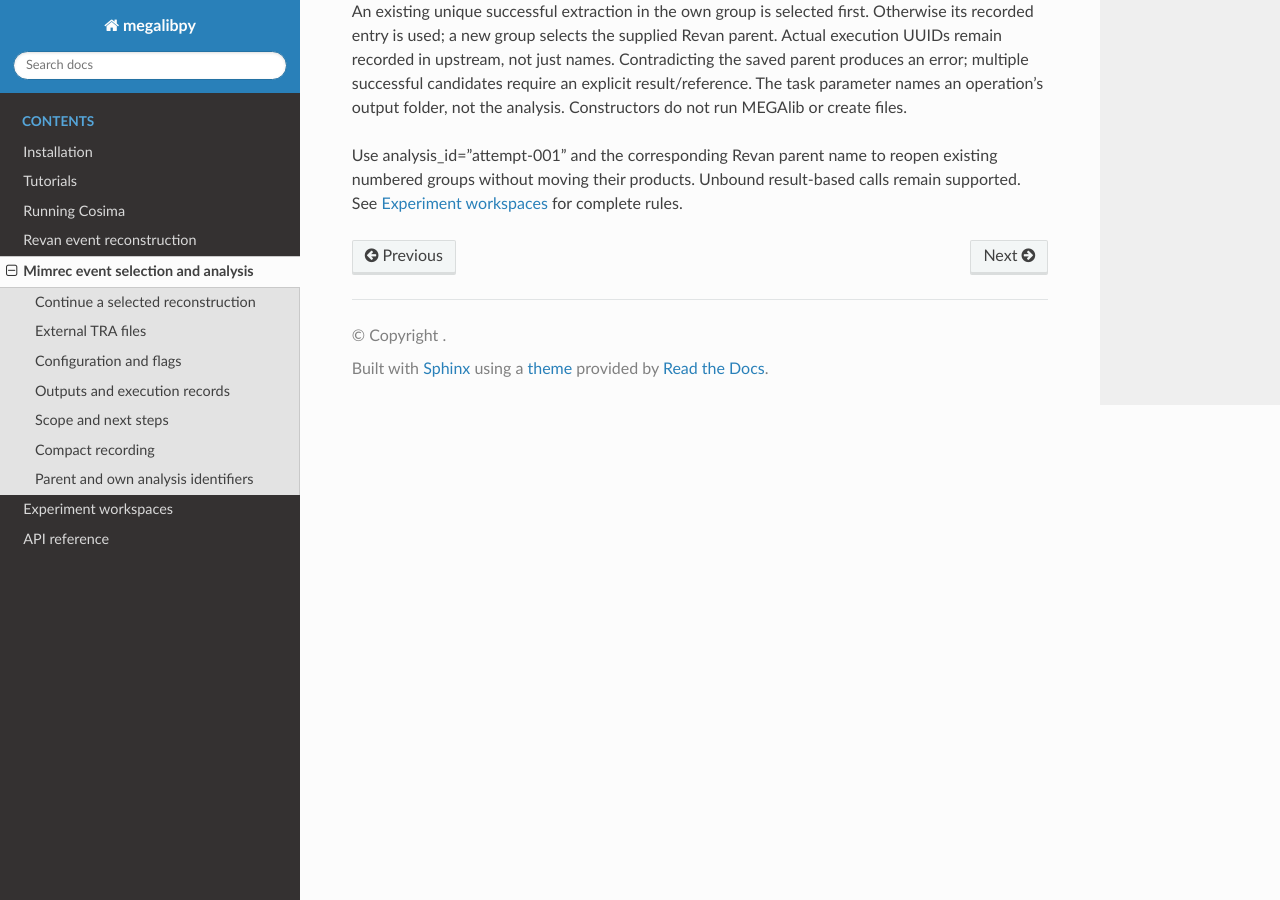
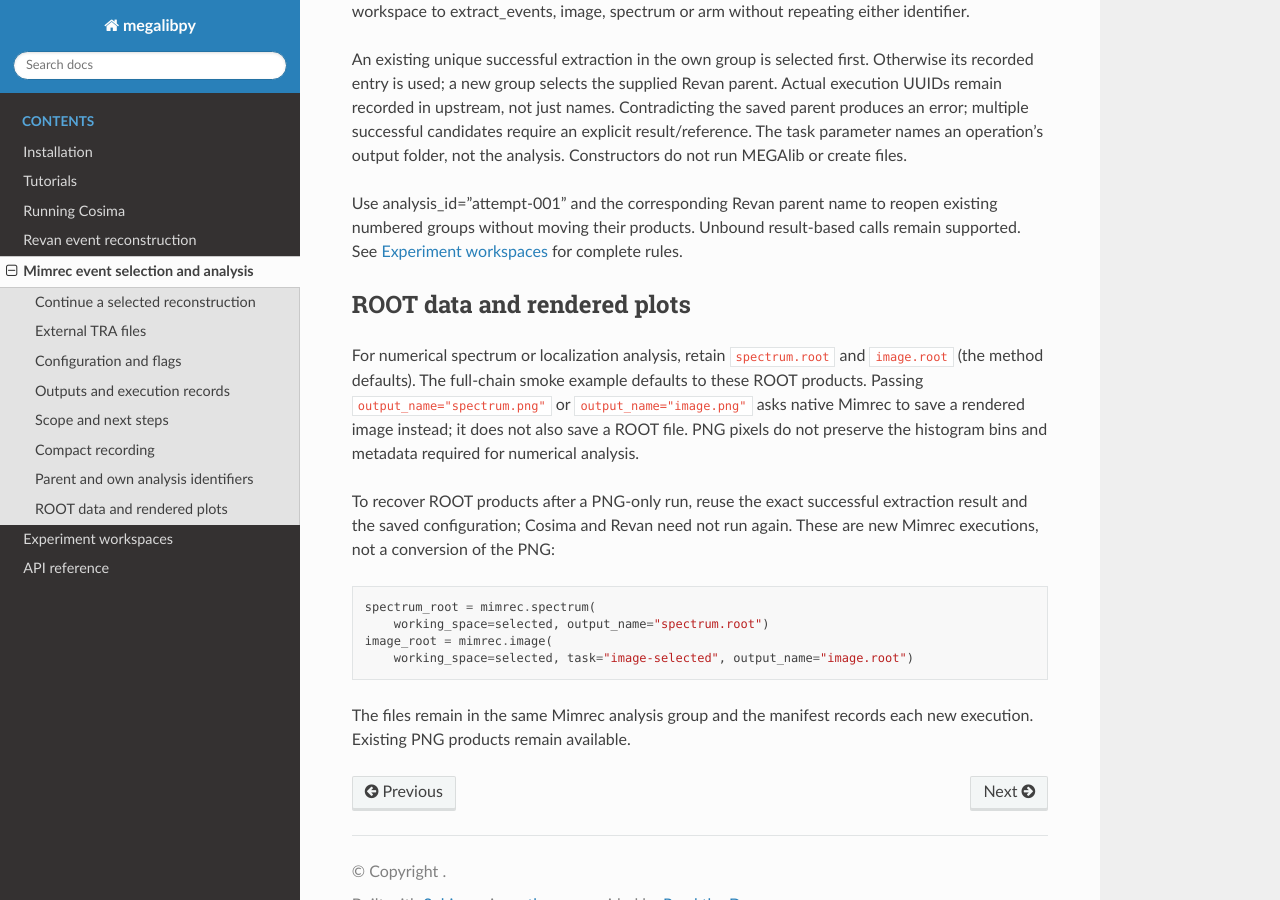
Before and after one commit to Yong2Sheng/megalibpy, a Sphinx documentation site: the page built from docs/mimrec.rst, in a window 1280 px wide and 900 px high, scrolled down 4055 px. Built offline with Sphinx 7.4.7 and the Read the Docs theme 3.1.0, drawn with Linux system fonts in a browser that asks for light colours; some of the changed text lies outside the part shown.

```diff
--- a/docs/mimrec.rst
+++ b/docs/mimrec.rst
@@ -153,7 +153,9 @@ and ``spectrum/spectrum.root``. See :doc:`workspaces` for the complete tree.
 Only the root manifest stores command records. Use result.record to read an
 individual execution by ID. Same-workspace upstreams use ID links; external
 selected execution records are snapshotted. Multiple consumers preserve the
-same extraction ID. Repeated operations keep old products and use numbered names.
+same extraction ID. Repeated operations keep old products. Requested filenames are retained unless
+the exact output path exists or is reserved in the manifest; only conflicts gain
+-002, -003, etc. before the extension. Log numbering counts executions separately.
 
 Reopen a saved group with ``working_space=experiment, attempt="attempt-001"``.
 A unique successful extraction is selected; multiple successes require an explicit
@@ -216,3 +218,27 @@ output folder, not the analysis. Constructors do not run MEGAlib or create files
 Use analysis_id="attempt-001" and the corresponding Revan parent name to reopen
 existing numbered groups without moving their products. Unbound result-based
 calls remain supported. See :doc:`workspaces` for complete rules.
+
+ROOT data and rendered plots
+----------------------------
+
+For numerical spectrum or localization analysis, retain ``spectrum.root`` and
+``image.root`` (the method defaults). The full-chain smoke example defaults to
+these ROOT products. Passing ``output_name="spectrum.png"`` or
+``output_name="image.png"`` asks native Mimrec to save a rendered image instead;
+it does not also save a ROOT file. PNG pixels do not preserve the histogram bins
+and metadata required for numerical analysis.
+
+To recover ROOT products after a PNG-only run, reuse the exact successful
+extraction result and the saved configuration; Cosima and Revan need not run
+again. These are new Mimrec executions, not a conversion of the PNG:
+
+.. code-block:: python
+
+   spectrum_root = mimrec.spectrum(
+       working_space=selected, output_name="spectrum.root")
+   image_root = mimrec.image(
+       working_space=selected, task="image-selected", output_name="image.root")
+
+The files remain in the same Mimrec analysis group and the manifest records each
+new execution. Existing PNG products remain available.
```
Also changed, not shown: docs/workspaces.rst (+11 -6 lines), 6 other files.
